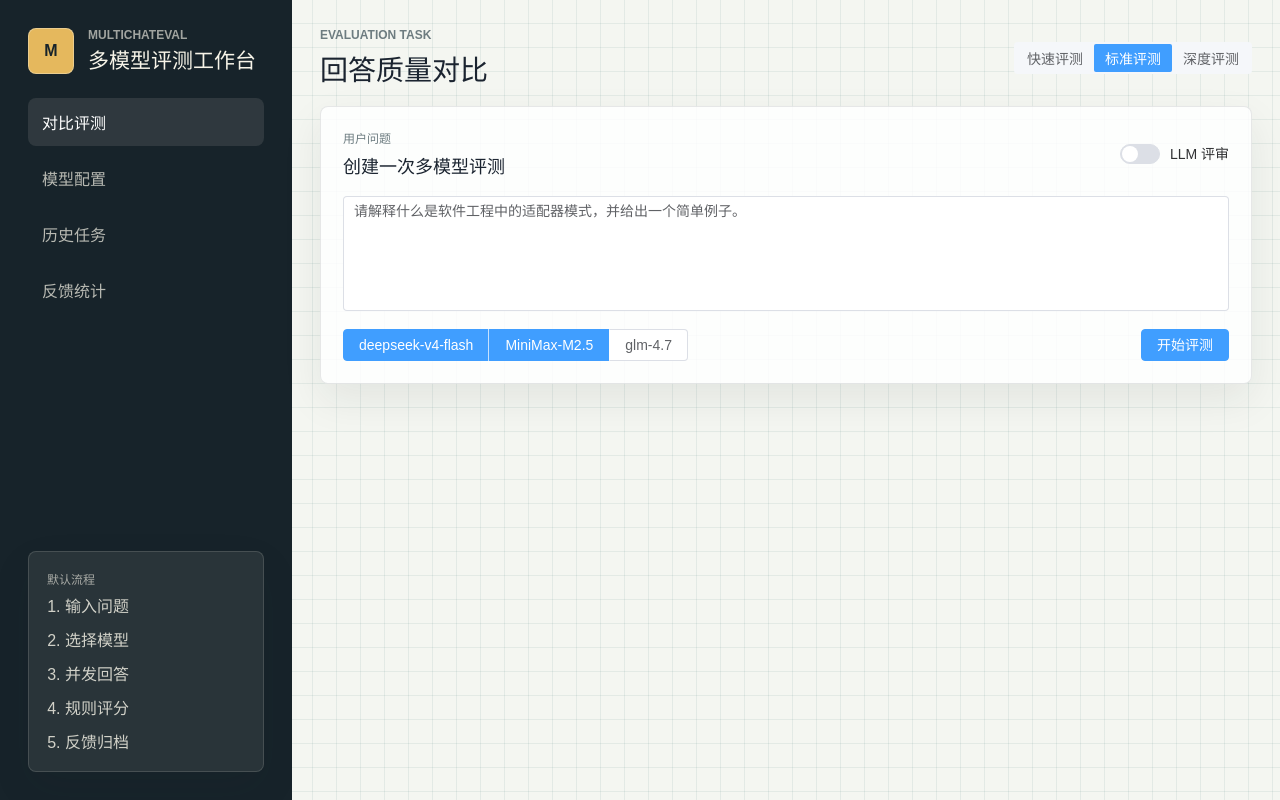
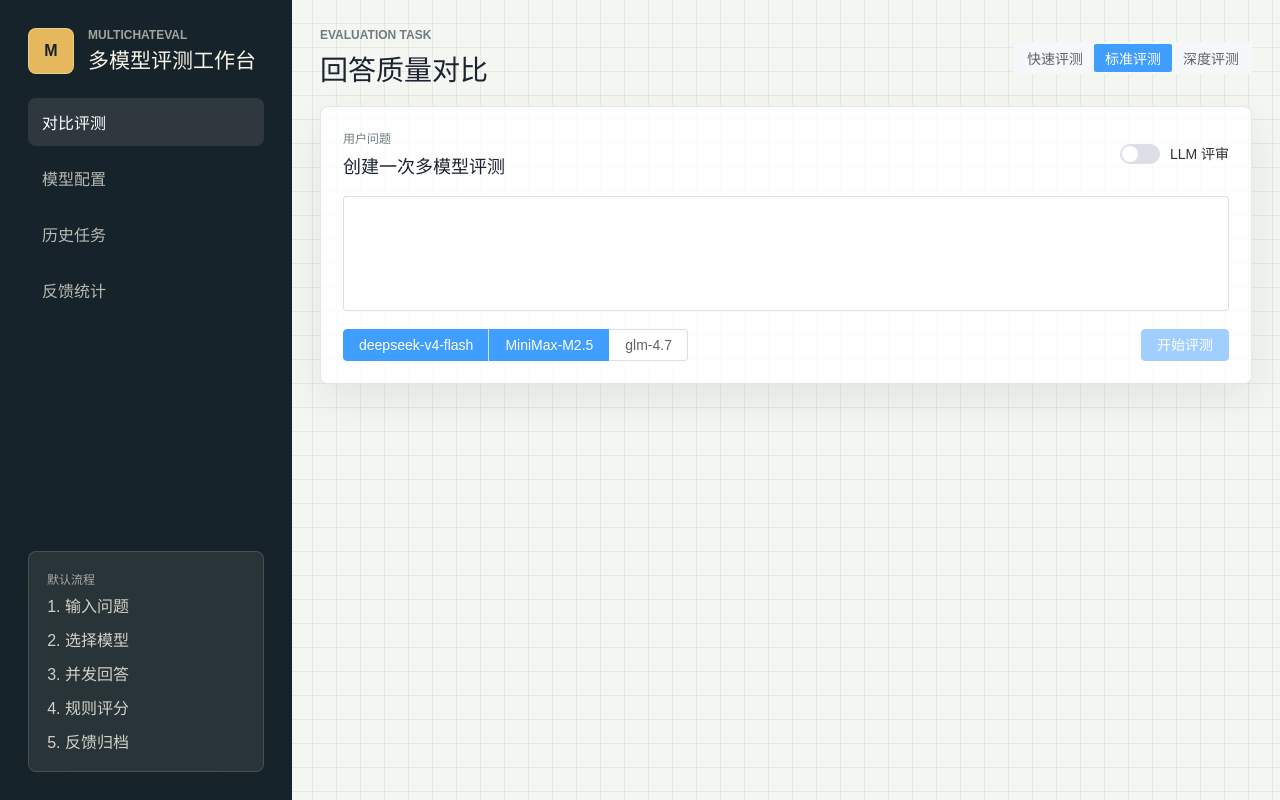
Before and after one commit to C-h-i-M-o/MultiChatEval, a Vue app in the folder frontend/: page / in a window 1280 px wide. Built offline with nearby package versions, Linux system fonts and the light colour scheme.

Commit message:
docs: summarize system features and status

```diff
--- a/frontend/src/views/EvaluationWorkspace.vue
+++ b/frontend/src/views/EvaluationWorkspace.vue
@@ -52,7 +52,6 @@
           :rows="5"
           :disabled="store.loading"
           resize="none"
-          placeholder="例如：请解释什么是软件工程中的适配器模式，并给出一个简单例子。"
         />
 
         <div class="model-row">
@@ -167,7 +166,7 @@ import ScoreBar from "../components/ScoreBar.vue";
 import { useEvaluationStore } from "../stores/evaluation";
 
 const store = useEvaluationStore();
-const prompt = ref("请解释什么是软件工程中的适配器模式，并给出一个简单例子。");
+const prompt = ref("");
 const selectedModels = ref([1, 2]);
 const enableJudge = ref(false);
 const mode = ref("标准评测");
```
Also changed, not shown: 3 other files (tests, documents, lock files or other folders).
